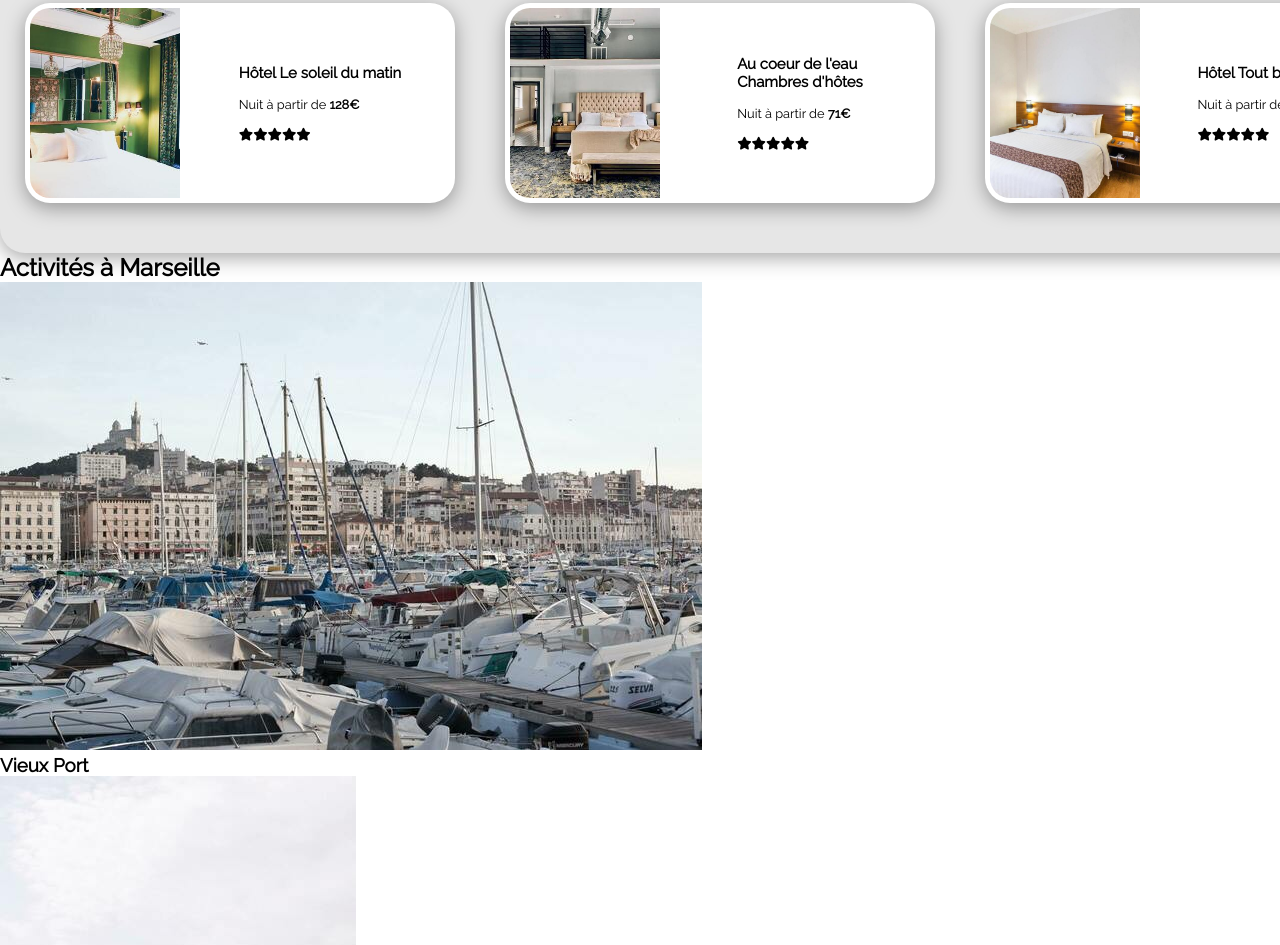
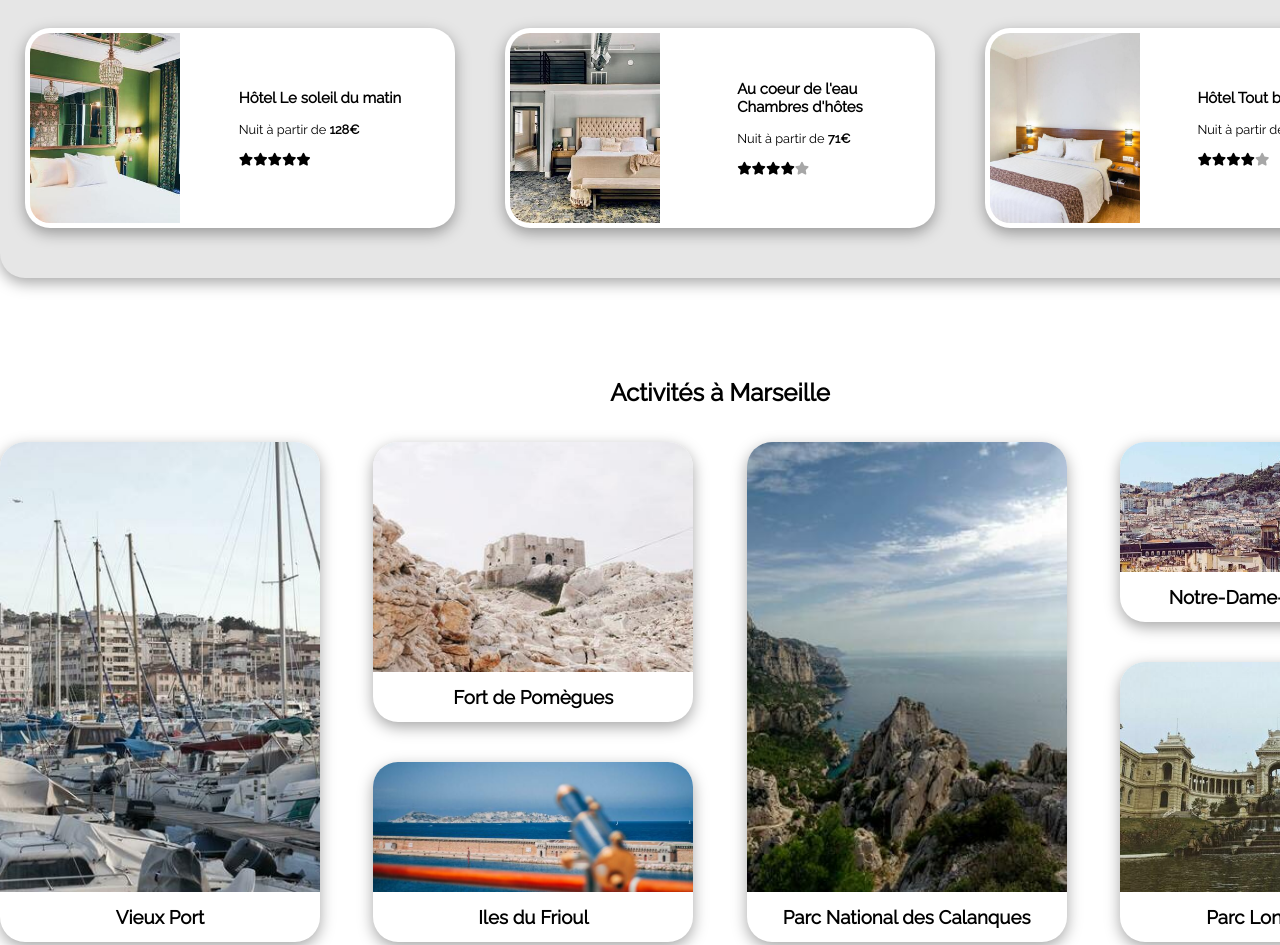
Before and after one commit to Super-Brocoli/Reservia2.0, a plain HTML site: page index.html in a window 1280 px wide. Shown: the part 1471-2416 px from the top of the page. Drawn offline with Linux system fonts and the light colour scheme.

Commit message:
Projet terminé

```diff
--- a/index.html
+++ b/index.html
@@ -121,7 +121,7 @@
                                 <figcaption class="aside__div2__asideCard__figcaption">
                                     <h3 class="asideCard__figcaption__h3">Hôtel Le soleil du matin</h3>
                                     <p class="asideCard__figcaption__p">Nuit à partir de <span class="bold">128€</span></p>
-                                    <i class="fas fa-star"></i><i class="fas fa-star"></i><i class="fas fa-star"></i><i class="fas fa-star"></i><i class="fas fa-star"></i>
+                                    <i class="fas fa-star"></i><i class="fas fa-star"></i><i class="fas fa-star"></i><i class="fas fa-star"></i><i class="fas fa-star "></i>
                                 </figcaption>
                             </figure>
                             <figure class="aside__div2__asideCard">
@@ -129,7 +129,7 @@
                                 <figcaption class="aside__div2__asideCard__figcaption">
                                     <h3 class="asideCard__figcaption__h3">Au coeur de l'eau <br> Chambres d'hôtes</h3>
                                     <p class="asideCard__figcaption__p">Nuit à partir de <span class="bold">71€</span></p>
-                                    <i class="fas fa-star"></i><i class="fas fa-star"></i><i class="fas fa-star"></i><i class="fas fa-star"></i><i class="fas fa-star"></i>
+                                    <i class="fas fa-star"></i><i class="fas fa-star"></i><i class="fas fa-star"></i><i class="fas fa-star"></i><i class="fas fa-star lightgray"></i>
                                 </figcaption>
                             </figure>
                             <figure class="aside__div2__asideCard">
@@ -137,7 +137,7 @@
                                 <figcaption class="aside__div2__asideCard__figcaption">
                                     <h3 class="asideCard__figcaption__h3">Hôtel Tout bleu et blanc</h3>
                                     <p class="asideCard__figcaption__p">Nuit à partir de <span class="bold">68€</span></p>
-                                    <i class="fas fa-star"></i><i class="fas fa-star"></i><i class="fas fa-star"></i><i class="fas fa-star"></i><i class="fas fa-star"></i>
+                                    <i class="fas fa-star"></i><i class="fas fa-star"></i><i class="fas fa-star"></i><i class="fas fa-star"></i><i class="fas fa-star lightgray"></i>
                                 </figcaption>
                             </figure>
                         </div>
@@ -155,13 +155,13 @@
 
                         <div class="div_activityCard">
                             <figure class="M--activityCard">
-                                <img src="images/activites/4_small/paul-hermann-QFTrLdQIRhI-unsplash.jpg" alt="">
+                                <img class="M--activityCard__img" src="images/activites/4_small/paul-hermann-QFTrLdQIRhI-unsplash.jpg" alt="">
                                 <figcaption class="activityCard__figcaption">
                                     <h3 class="bold">Fort de Pomègues</h3>
                                 </figcaption>
                             </figure>
                             <figure class="S--activityCard">
-                                <img src="images/activites/4_small/kevin-hikari-rV_Qd1l-VXg-unsplash.jpg" alt="">
+                                <img class="S--activityCard__img" src="images/activites/4_small/kevin-hikari-rV_Qd1l-VXg-unsplash.jpg" alt="">
                                 <figcaption class="activityCard__figcaption">
                                     <h3 class="bold">Iles du Frioul</h3>
                                 </figcaption>
@@ -177,13 +177,13 @@
 
                         <div class="div_activityCard">
                             <figure class="S--activityCard">
-                                <img src="images/activites/4_small/florian-wehde-xW9e8gdotxI-unsplash.jpg" alt="">
+                                <img class="S--activityCard__img" src="images/activites/4_small/florian-wehde-xW9e8gdotxI-unsplash.jpg" alt="">
                                 <figcaption class="activityCard__figcaption">
                                     <h3 class="blod">Notre-Dame-de-la-Garde</h3>
                                 </figcaption>
                             </figure>
                             <figure class="M--activityCard">
-                                <img src="images/activites/4_small/lena-paulin-wH2-EJoDcV0-unsplash.jpg" alt="">
+                                <img class="M--activityCard__img" src="images/activites/4_small/lena-paulin-wH2-EJoDcV0-unsplash.jpg" alt="">
                                 <figcaption class="activityCard__figcaption">
                                     <h3 class="bold">Parc Longchamp</h3>
                                 </figcaption>
--- a/style.css
+++ b/style.css
@@ -19,6 +19,7 @@
 }
 /* Header */
 .header{
+    width: 1440px;
     margin: auto;
     display: flex;
     justify-content: space-between;
@@ -190,7 +191,7 @@ span .header__nav__li--sign{
     height: 350px;
     border-radius: 25px;
     margin: 35px;
-    box-shadow: 0 5px 20px rgba(0,0,0,0.35);
+    box-shadow: 0 5px 15px rgba(0,0,0,0.35);
       /* Retourner carte */
     transform-style: preserve-3d;
     transition: all 0.5s ease;
@@ -234,7 +235,7 @@ span .header__nav__li--sign{
 .aside{
     background-color: #e6e6e6;
     border-radius: 25px;
-    box-shadow: 0 5px 20px rgba(0,0,0,0.35);
+    box-shadow: 0 5px 15px rgba(0,0,0,0.35);
 }
 .aside__div{
     display: flex;
@@ -244,7 +245,7 @@ span .header__nav__li--sign{
     margin-top: 45px;
 }
 .aside__div__h2{
-    margin-top: 25px;
+    margin-top: 50px;
 }
 .aside__div__div{
     display: flex;
@@ -252,7 +253,7 @@ span .header__nav__li--sign{
     justify-self: center;
     margin-left: 50px;
     font-size: 1.5em;
-    margin-top: 25px;
+    margin-top: 50px;
 }
 .aside__div2{
     display: flex;
@@ -266,7 +267,7 @@ span .header__nav__li--sign{
     border-radius: 25px;
     object-fit: cover;
     background-color: #fff;
-    box-shadow: 0 5px 20px rgba(0,0,0,0.35);
+    box-shadow: 0 5px 15px rgba(0,0,0,0.35);
     cursor: pointer;
 }
 .aside__div2__asideCard__img{
@@ -283,6 +284,67 @@ span .header__nav__li--sign{
 }
 .asideCard__figcaption__p{
     margin: 15px 0px 15px 0px;
+}
+/* Activités à Marseille */
+.section3{
+    margin: 100px 0px 100px 0px;
+}
+.section3__h2{
+    text-align: center;
+    margin-bottom: 35px;
+}
+.section3__div{
+    display: flex;
+    justify-content: space-between;
+}
+.activityCard{
+    width: 320px;
+    height: 500px;
+    border-radius: 25px;
+    box-shadow: 0 5px 15px rgba(0,0,0,0.35);
+}
+.activityCard__img{
+    width: 320px;
+    height: 450px;
+    object-fit: cover;
+    border-top-left-radius: 25px;
+    border-top-right-radius: 25px;
+}
+.div_activityCard{
+    width: 320px;
+    display: flex;
+    flex-direction: column;
+    justify-content: space-between;
+}
+.S--activityCard{
+    width: 320px;
+    height: 180px;
+    border-radius: 25px;
+    box-shadow: 0 5px 15px rgba(0,0,0,0.35);
+}
+.M--activityCard{
+    width: 320px;
+    height: 280px;
+    border-radius: 25px;
+    box-shadow: 0 5px 15px rgba(0,0,0,0.35);
+}
+.S--activityCard__img{
+    object-fit: cover;
+    width: 320px;
+    height: 130px;
+    border-top-left-radius: 25px;
+    border-top-right-radius: 25px;
+}
+.M--activityCard__img{
+    object-fit: cover;
+    width: 320px;
+    height: 230px;
+    border-top-left-radius: 25px;
+    border-top-right-radius: 25px;
+}
+.activityCard__figcaption h3{
+    text-align: center;
+    margin-top: 10px;
 }
 /* Footer */
 .footer{
```
